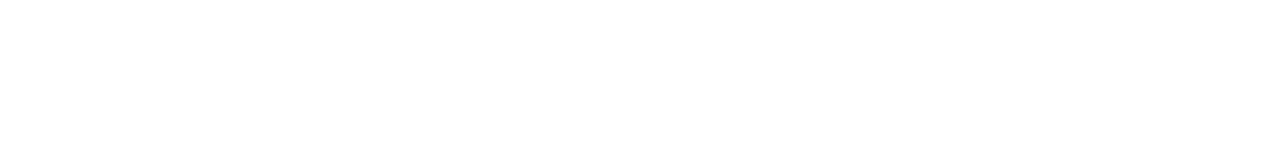
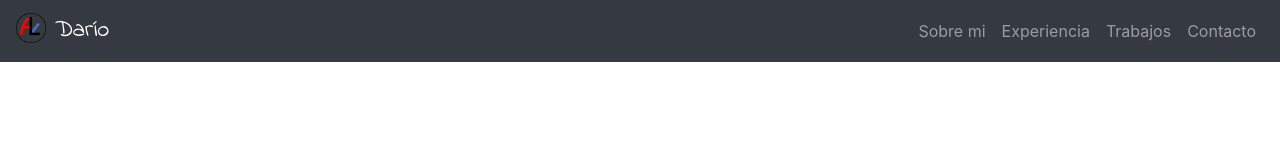
Before and after one commit to davc1969/portafolio, a plain HTML site: page index.html in a window 1280 px wide. Drawn offline with nearby package versions, Linux system fonts and the light colour scheme; a web font is replaced by a local one.

Commit message:
Inclusión de NavBar

```diff
--- a/assets/css/styles.css
+++ b/assets/css/styles.css
@@ -0,0 +1,4 @@
+.navbar-brand{
+    font-family: 'Indie Flower', cursive;
+    font-size: 1.5rem;
+}
--- a/index.html
+++ b/index.html
@@ -3,8 +3,8 @@
 <head>
 
     <!-- Descripcion de creación -->
-    <meta name="description" content="Curso JavaScript - Clase de Bootstrap">
-    <meta name="keywords" content="HTML, CSS, JavaScript, Bootstrap">
+    <meta name="description" content="Curso JavaScript - Clase de Git - Mi Portafolio">
+    <meta name="keywords" content="HTML, CSS, JavaScript, Bootstrap, Git, Portafolio">
     <meta name="author" content="Darío Valenzuela">
 
     <!-- Descripción de visualización -->
@@ -13,13 +13,13 @@
     <meta name="viewport" content="width=device-width, initial-scale=1.0">
 
     <!-- Declaración de archivo para Favicon  -->
-    <link rel="shortcut icon" type="image/png" href="">
+    <link rel="shortcut icon" type="image/png" href="assets/img/favicon-96x96.png">
 
     <!-- Conexión con Google Fonts -->
     <link rel="preconnect" href="https://fonts.googleapis.com">
     <link rel="preconnect" href="https://fonts.gstatic.com" crossorigin>
     <!-- A continuación se conecta la fuente deseada (cambiar xxxxxxxxx)-->
-    <link href="https://fonts.googleapis.com/css2?family=xxxxxxxx&display=swap" rel="stylesheet">
+    <link href="https://fonts.googleapis.com/css2?family=Indie+Flower&family=Quicksand:wght@300&family=Rubik&display=swap" rel="stylesheet">
 
     <!-- Conexión a repositorio FONTAWESOME para inclusión de iconos -->
     <script src="https://kit.fontawesome.com/5591d98e04.js" crossorigin="anonymous"></script>
@@ -35,11 +35,34 @@
 
 <body>
 
-    <nav>
+    <nav class="container-fluid navbar navbar-expand-lg navbar-dark bg-dark">
+        <a class="navbar-brand" href="#">
+            <img src="assets/img/logo_alv-transparente.png" width="30" height="30" class="d-inline-block align-top" alt="">
+            Darío
+        </a>
+        <button class="navbar-toggler" type="button" data-toggle="collapse" data-target="#navbarNavDropdown" aria-controls="navbarNavDropdown" aria-expanded="false" aria-label="Toggle navigation">
+        <span class="navbar-toggler-icon"></span>
+        </button>
+        <div class="collapse navbar-collapse text-align-end justify-content-end" id="navbarNavDropdown">
+          <ul class="navbar-nav">
+            <li class="nav-item">
+              <a class="nav-link" href="#">Sobre mi<span class="sr-only">(current)</span></a>
+            </li>
+            <li class="nav-item">
+              <a class="nav-link" href="#">Experiencia</a>
+            </li>
+            <li class="nav-item">
+              <a class="nav-link" href="#">Trabajos</a>
+            </li>
+            <li class="nav-item">
+                <a class="nav-link" href="#">Contacto</a>
+            </li>
+          </ul>
+        </div>
+      </nav>
 
-    </nav>
 
-    <header>
+      <header>
 
     </header>
 
@@ -63,7 +86,8 @@
     <!--Bootstrap JS 4.2.1-->
     <script src="assets/js/bootstrap.min.js"></script>
 
-
+    <!-- Scripts personales -->
+    <script src="assets/js/main.js"></script>
 </body>
 
 
```
Also changed, not shown: assets/img/dario01.jpeg (added), assets/img/favicon-96x96.png (added), assets/img/logo_alv-transparente.png (added), assets/img/logo_alv.png (added), assets/js/main.js (added).
